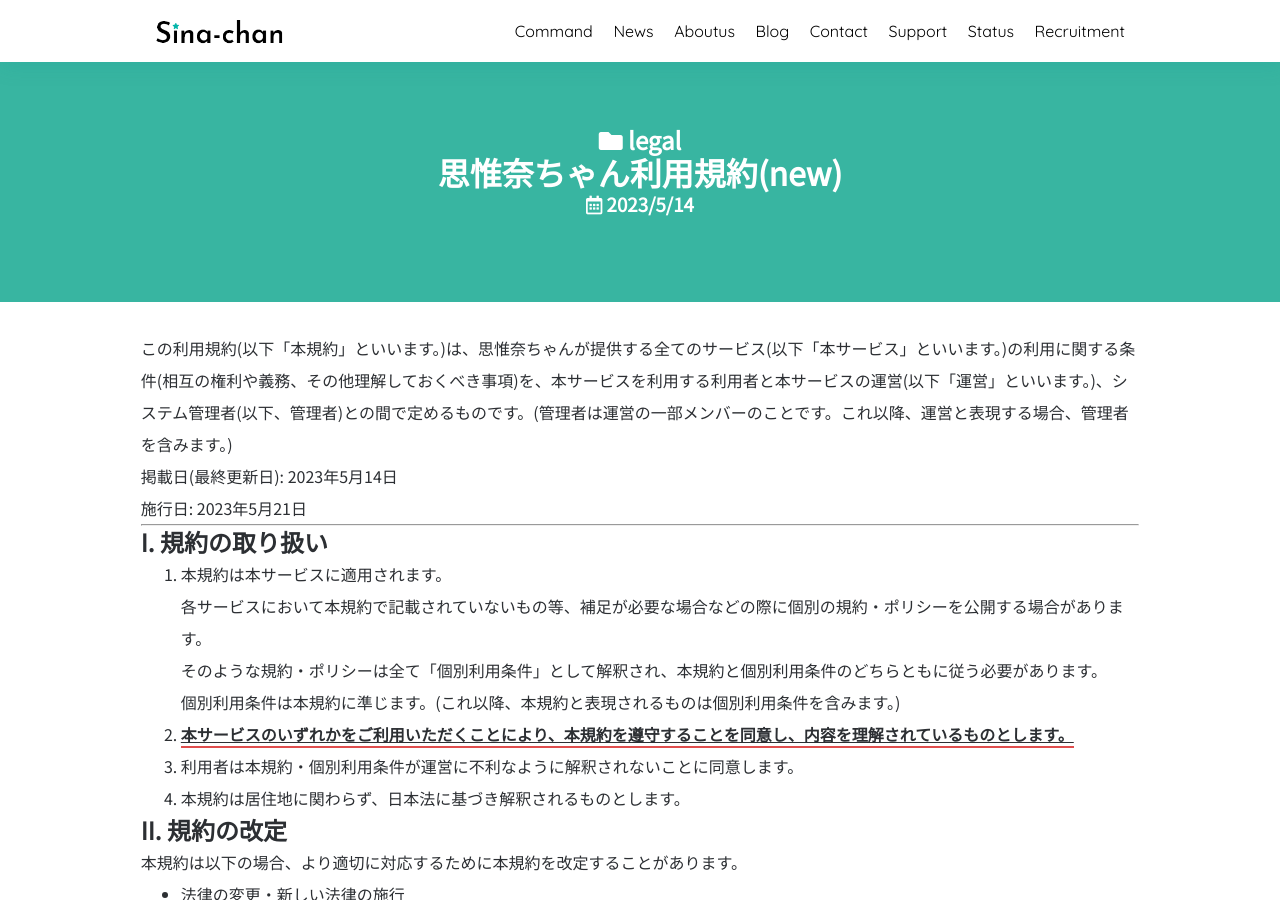
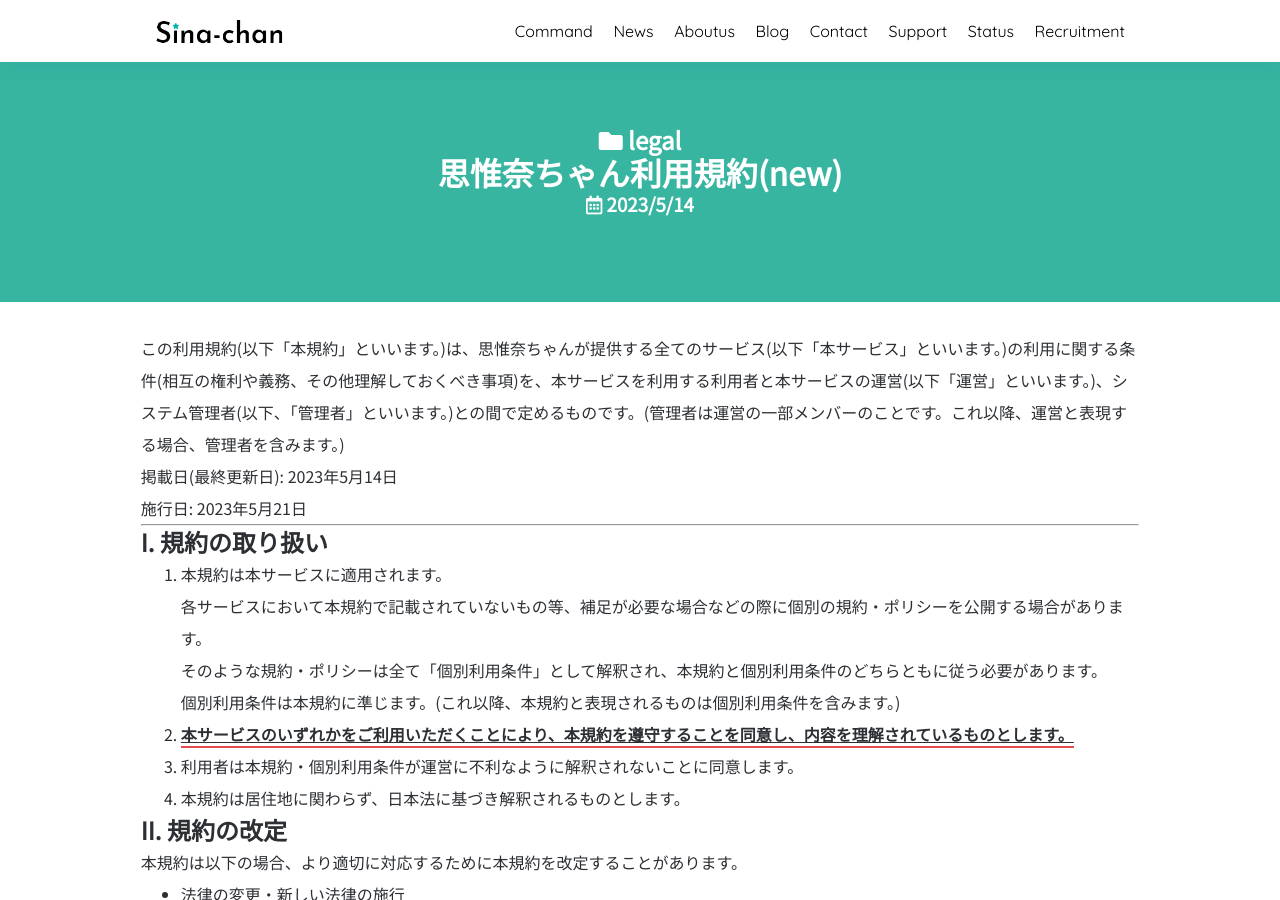
Before and after one commit to SinaKitagami/sinakitagami.github.io, a Jekyll site: the page built from _posts/legal/2023-05-14-new-tos.md, in a window 1280 px wide and 900 px high. Built offline with Jekyll 4.4.1, drawn with Linux system fonts in a browser that asks for light colours; nearby versions of some CDN libraries; a script that is not in the unit is left out.

Commit message:
表現の修正

```diff
--- a/_posts/legal/2023-05-14-new-tos.md
+++ b/_posts/legal/2023-05-14-new-tos.md
@@ -4,7 +4,7 @@ title: 思惟奈ちゃん利用規約(new)
 categories:
 - legal
 ---
-この利用規約(以下「本規約」といいます。)は、思惟奈ちゃんが提供する全てのサービス(以下「本サービス」といいます。)の利用に関する条件(相互の権利や義務、その他理解しておくべき事項)を、本サービスを利用する利用者と本サービスの運営(以下「運営」といいます。)、システム管理者(以下、管理者)との間で定めるものです。(管理者は運営の一部メンバーのことです。これ以降、運営と表現する場合、管理者を含みます。)
+この利用規約(以下「本規約」といいます。)は、思惟奈ちゃんが提供する全てのサービス(以下「本サービス」といいます。)の利用に関する条件(相互の権利や義務、その他理解しておくべき事項)を、本サービスを利用する利用者と本サービスの運営(以下「運営」といいます。)、システム管理者(以下、「管理者」といいます。)との間で定めるものです。(管理者は運営の一部メンバーのことです。これ以降、運営と表現する場合、管理者を含みます。)
 
 掲載日(最終更新日): 2023年5月14日
 
```
